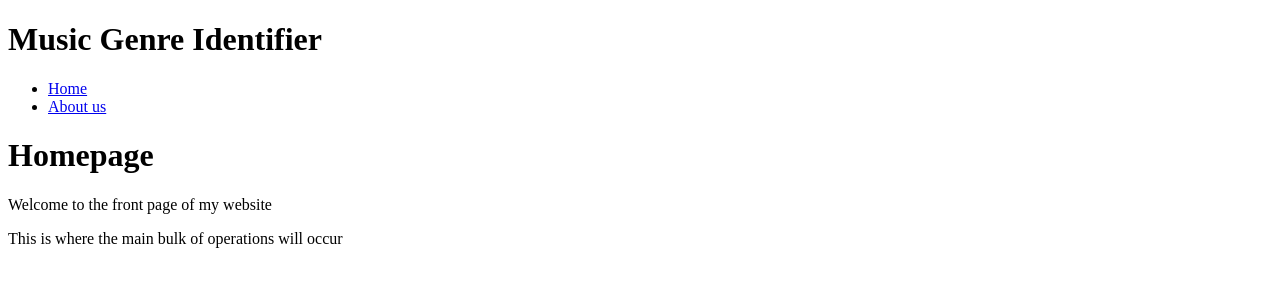
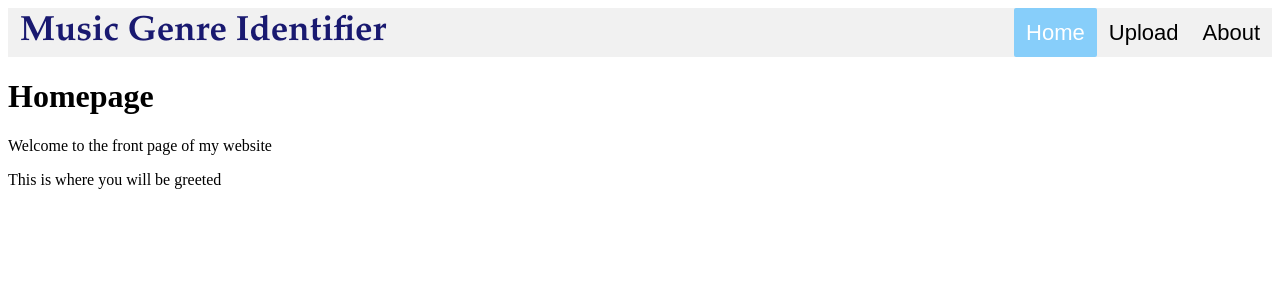
Before and after one commit to aybery/py-genre-identifier, a Flask app: page / in a window 1280 px wide. Shown: the top 300 px of the page. Run offline with Flask 2, Linux system fonts and the light colour scheme.

Commit message:
html and css improvements

```diff
--- a/main.py
+++ b/main.py
@@ -5,13 +5,18 @@ app = Flask(__name__)
 
 @app.route("/")
 def home():
-  return render_template("home.html")
+    return render_template("home.html")
+
+
+@app.route("/upload/")
+def upload():
+    return render_template("upload.html")
 
 
 @app.route("/about/")
 def about():
-  return render_template("about.html")
+    return render_template("about.html")
 
 
 if __name__ == "__main__":
-  app.run(debug=True)
+    app.run(debug=True)
--- a/requirements.txt
+++ b/requirements.txt
@@ -1 +1,2 @@
-Flask
+flask
+librosa
--- a/static/css/template.css
+++ b/static/css/template.css
@@ -0,0 +1,60 @@
+/* overall css for nav and logo */
+header {
+  font-family: Arial;
+  overflow: hidden;
+  background-color: #f1f1f1;
+  width: 100%;
+  top: 0;
+  z-index: 99;
+}
+
+/* link css */
+header a {
+  float: left;
+  color: black;
+  text-align: center;
+  padding: 12px;
+  text-decoration: none;
+  font-size: 22px;
+  line-height: 25px;
+  border-radius: 2px;
+}
+
+/* logo css */
+header .logo {
+  font-family: Garamond;
+  color: midnightblue;
+  font-size: 35px;
+  font-weight: bold;
+  transition: 0.4s;
+}
+
+/* hovering css */
+header a:hover {
+  background-color: #ddd;
+  color: black;
+}
+
+/* current page css */
+header a.active {
+  background-color: lightskyblue;
+  color: white;
+}
+
+/* puts main nav to the right */
+nav {
+  float: right;
+}
+
+/* makes vertical navbar when reduced size */
+@media screen and (max-width: 580px) {
+  header a {
+    float: none;
+    display: block;
+    text-align: center;
+  }
+
+  nav {
+    float: none;
+  }
+}
--- a/templates/about.html
+++ b/templates/about.html
@@ -9,8 +9,8 @@
 
     {% block content %}
 
-    <h1>About Us</h1>
-    <p>This is a project of my a level coursework!</p>
+    <h1>About</h1>
+    <p>This is a project for my A level coursework!</p>
 
   {% endblock %}
   </body>
--- a/templates/home.html
+++ b/templates/home.html
@@ -1,18 +1,18 @@
 <!DOCTYPE html>
-<html>
-  <head>
-      <title>HOME - Music Genre Identifier by Louis</title>
-  </head>
+{% extends "template.html" %}
 
-  <body>
-    {% extends "template.html" %}
 
-    {% block content %}
+{% block title %}
 
-    <h1>Homepage</h1>
-    <p>Welcome to the front page of my website</p>
-    <p>This is where the main bulk of operations will occur</p>
+  HOME
 
-  {% endblock %}
-  </body>
-</html>
+{% endblock %}
+
+
+{% block content %}
+
+  <h1>Homepage</h1>
+  <p>Welcome to the front page of my website</p>
+  <p>This is where you will be greeted</p>
+
+{% endblock %}
--- a/templates/template.html
+++ b/templates/template.html
@@ -1,18 +1,18 @@
 <!DOCTYPE html>
 <html>
   <head>
-      <title>parent template</title>
-      <link rel="stylesheet" href="{{ url_for('static', filename='css/template.css') }}">
+      <title>{% block title %} {% endblock %}</title>
+      <!-- <link rel="stylesheet" href="{{ url_for('static', filename='css/template.css') }}"> -->
+      <link rel="stylesheet" href="../static/css/template.css">
   </head>
 
   <body>
     <header>
-      <h1 class="logo">Music Genre Identifier</h1>
+      <a href="{{ url_for('home') }}" class="logo">Music Genre Identifier</a>
       <nav>
-        <ul class="nav">
-          <li><a href="{{ url_for('home') }}">Home</a></li>
-          <li><a href="{{ url_for('about') }}">About us</a></li>
-        </ul>
+        <a href="{{ url_for('home') }}" {% if request.path == '/' %} class="active" {% endif %} >Home</a>
+        <a href="{{ url_for('upload') }}" {% if request.path == '/upload/' %} class="active" {% endif %}">Upload</a>
+        <a href="{{ url_for('about') }}" {% if request.path == '/about/' %} class="active" {% endif %}>About</a>
       </nav>
     </header>
 
```
Also changed, not shown: templates/upload.html (added, +18 -0 lines).
